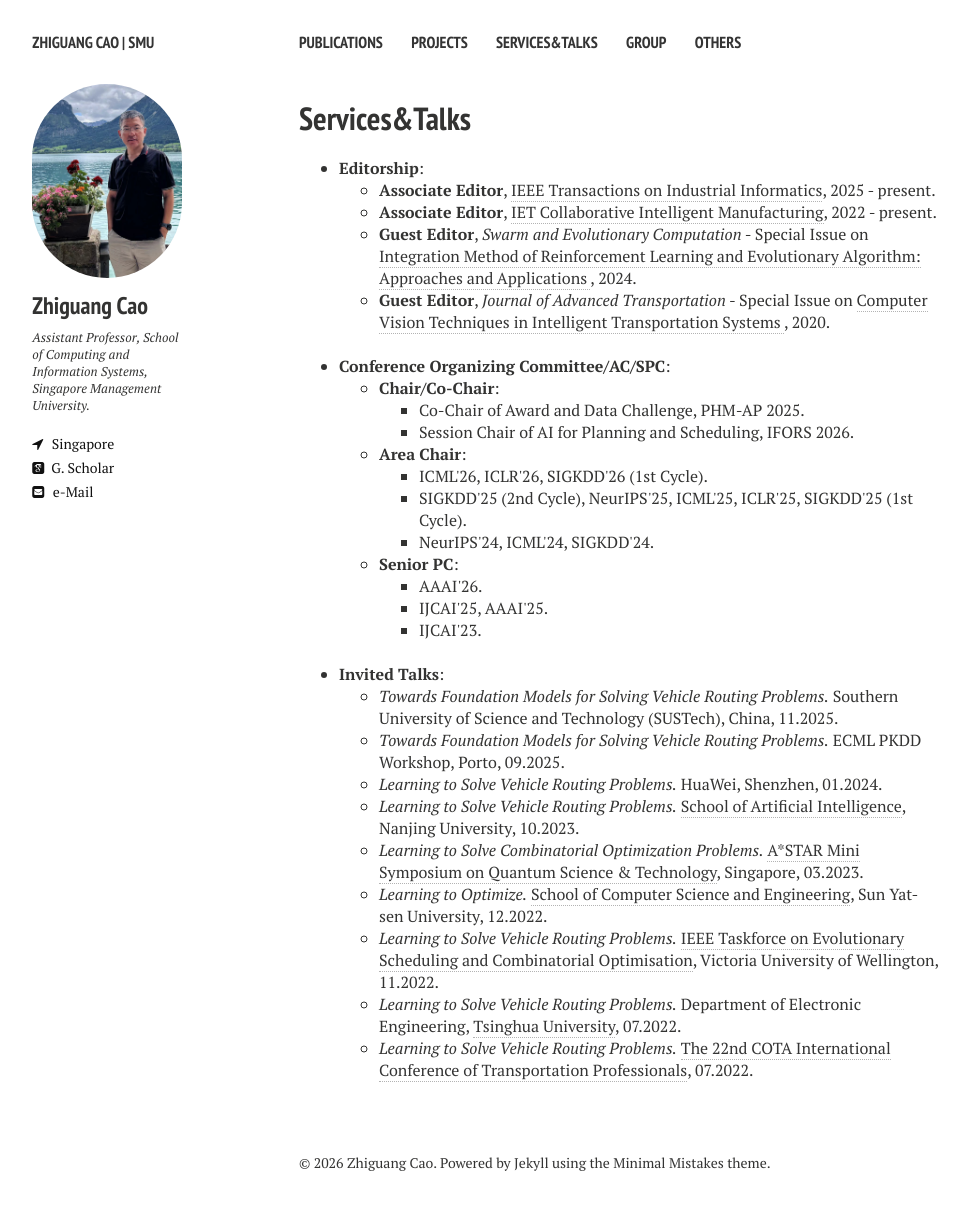
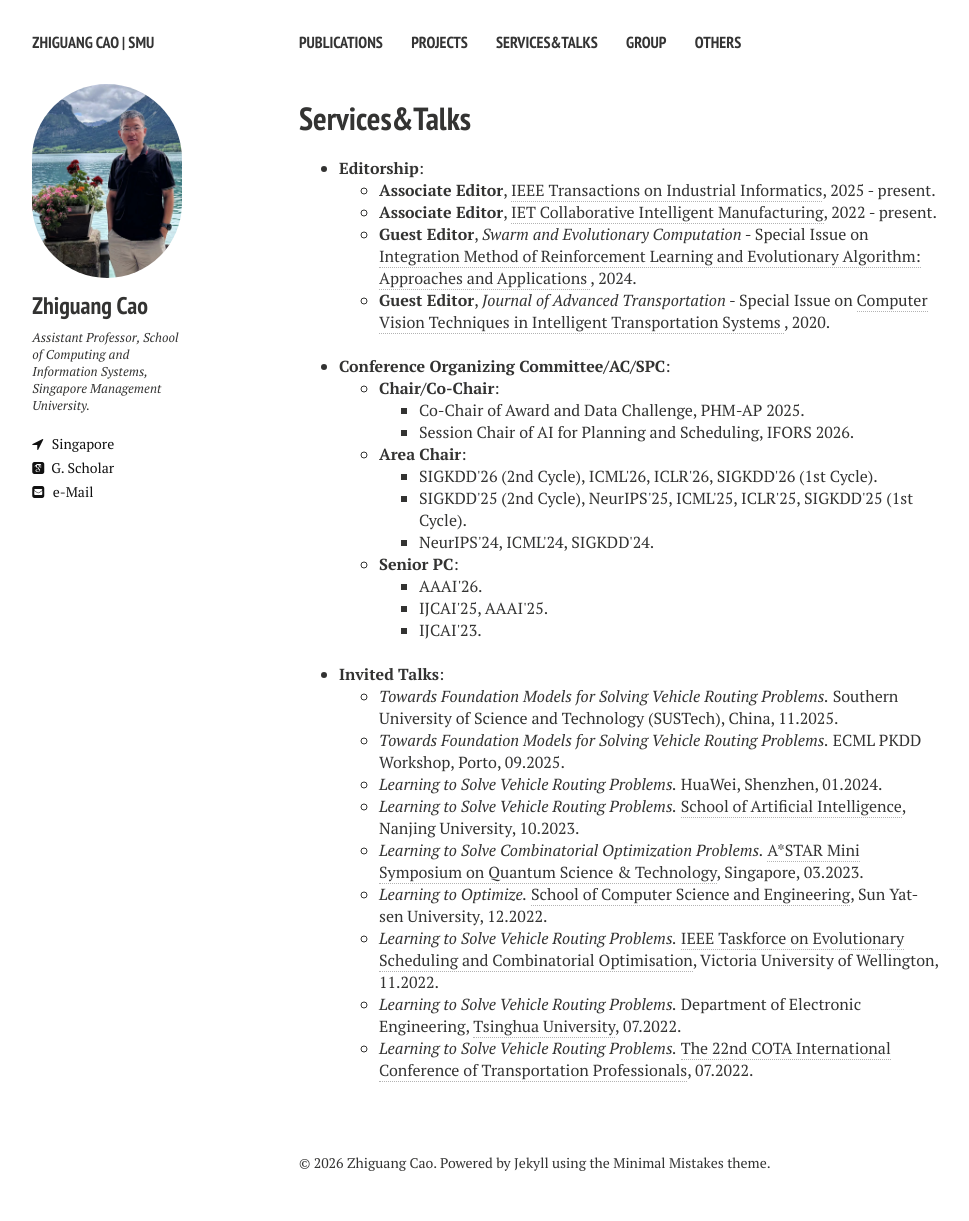
Before and after one commit to zhiguangcaosg/zhiguangcaosg.github.io, a Jekyll site: the page built from services&talks.md, in a window 1280 px wide. Shown: the whole page, without its empty margins (21-990 px from the left). Built offline with Jekyll 4.4.1, drawn with Linux system fonts in a browser that asks for light colours; nearby versions of some CDN libraries.

Commit message:
Update services&talks.md

```diff
--- a/services&talks.md
+++ b/services&talks.md
@@ -43,7 +43,7 @@ comments: false
 
 	<li> <b>Area Chair</b>:
 		<ul>
-		<li>  ICML'26, ICLR'26, SIGKDD'26 (1st Cycle).
+		<li>  SIGKDD'26 (2nd Cycle), ICML'26, ICLR'26, SIGKDD'26 (1st Cycle).
 	        </li>
 		<li>  SIGKDD'25 (2nd Cycle), NeurIPS'25, ICML'25, ICLR'25, SIGKDD'25 (1st Cycle).
 	        </li>
```
